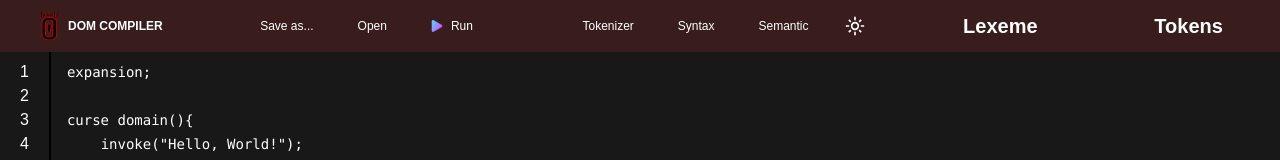
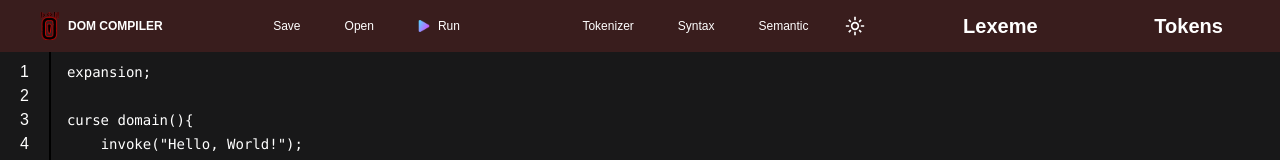
Before and after one commit to IEMDomain04/DOM-IDE, a Next.js app: page / in a window 1280 px wide. Shown: the top 160 px of the page. Built offline with nearby package versions, Linux system fonts and the light colour scheme.

Commit message:
Modified overflow behavior

```diff
--- a/src/app/components/Topnav.tsx
+++ b/src/app/components/Topnav.tsx
@@ -65,7 +65,7 @@ const handleOpenClick = () => {
         {/* Saves and runs */}
         <div className="flex gap-x-5">
           <div className="flex items-center w-auto gap-x-2 px-3 py-1 rounded cursor-pointer duration-100 hover:bg-purple-500/50 hover:scale-110" onClick={handleSaveAsClick}>
-            <h1 className='text-xs'>Save as...</h1>
+            <h1 className='text-xs'>Save</h1>
           </div>
 
           <div className="flex items-center w-auto gap-x-2 px-3 py-1 rounded cursor-pointer duration-100 hover:bg-purple-500/50 hover:scale-110" onClick={handleOpenClick}>
--- a/src/app/globals.css
+++ b/src/app/globals.css
@@ -17,3 +17,21 @@ body {
   color: white;
   font-family: Arial, Helvetica, sans-serif;
 }
+/* Custom scrollbar styling */
+::-webkit-scrollbar {
+  width: 12px;
+}
+
+::-webkit-scrollbar-track {
+  background: var(--background);
+}
+
+::-webkit-scrollbar-thumb {
+  background-color: var(--foreground);
+  border-radius: 6px;
+  border: 3px solid var(--background);
+}
+
+::-webkit-scrollbar-thumb:hover {
+  background-color: #555;
+}
--- a/src/app/page.tsx
+++ b/src/app/page.tsx
@@ -119,15 +119,15 @@ curse domain(){
   return (
     <section className={`flex ${isDarkMode ? 'dark' : ''}`}>
       {/*Left Side: Topnav, Textarea, and Terminal */}
-      <div className="flex flex-col w-full h-screen overflow-y-auto">
+      <div className="flex flex-col w-full h-screen">
         <Topnav onRunClick={handleRunClick} toggleDarkMode={toggleDarkMode} isDarkMode={isDarkMode} textareaRef={textareaRef} /> {/* Pass textareaRef to Topnav */}
 
         {/*Text Area and Line of Numbers*/}
-        <div className="flex flex-grow border border-none">
+        <div className="flex flex-grow border border-none overflow-hidden">
           {/* Line of numbers and Textarea */}
           <div className="flex flex-grow overflow-hidden">
         {/* Line of numbers */}
-            <div ref={lineNumbersRef} className={`w-fit text-right py-2 px-5 leading-6 border-r-2 border-black ${isDarkMode ? 'bg-dark-background text-white' : 'bg-light-background text-black'}`}>
+        <div ref={lineNumbersRef} className={`w-fit text-right py-2 px-5 leading-6 border-r-2 border-black ${isDarkMode ? 'bg-dark-background text-white' : 'bg-light-background text-black'}`} style={{ overflow: 'hidden' }}>
           {[...Array(lineCount)].map((_, i) => (
             <div key={i} className="h-6">
           {i + 1}
@@ -142,12 +142,13 @@ curse domain(){
           placeholder="Coding..."
           onChange={handleTextChange}
           onKeyDown={handleKeyDown}
+          style={{ resize: 'none' }}
         ></textarea>
           </div>
         </div>
 
         {/* Terminal Section */}
-        <div className="">
+        <div className="flex-shrink-0">
           <h1 className={`py-3 px-16 ${isDarkMode ? 'bg-dark-foreground text-white' : 'bg-light-foreground'}`}>Output and Errors</h1>
           <div className={`p-4 text-sm font-mono min-h-40 ${isDarkMode ? 'bg-dark-background text-white' : 'bg-light-background text-black'}`}>
         <div className="overflow-auto" style={{ maxHeight: '120px' }}>
@@ -155,7 +156,6 @@ curse domain(){
         </div>
           </div>
         </div>
-
       </div>
 
       {/* Output Table for Lexeme, Tokens */}
```
Also changed, not shown: public/bg-dark.png (added), public/bg-light.png (added). Lines whose indentation alone changed are shown as unchanged.
